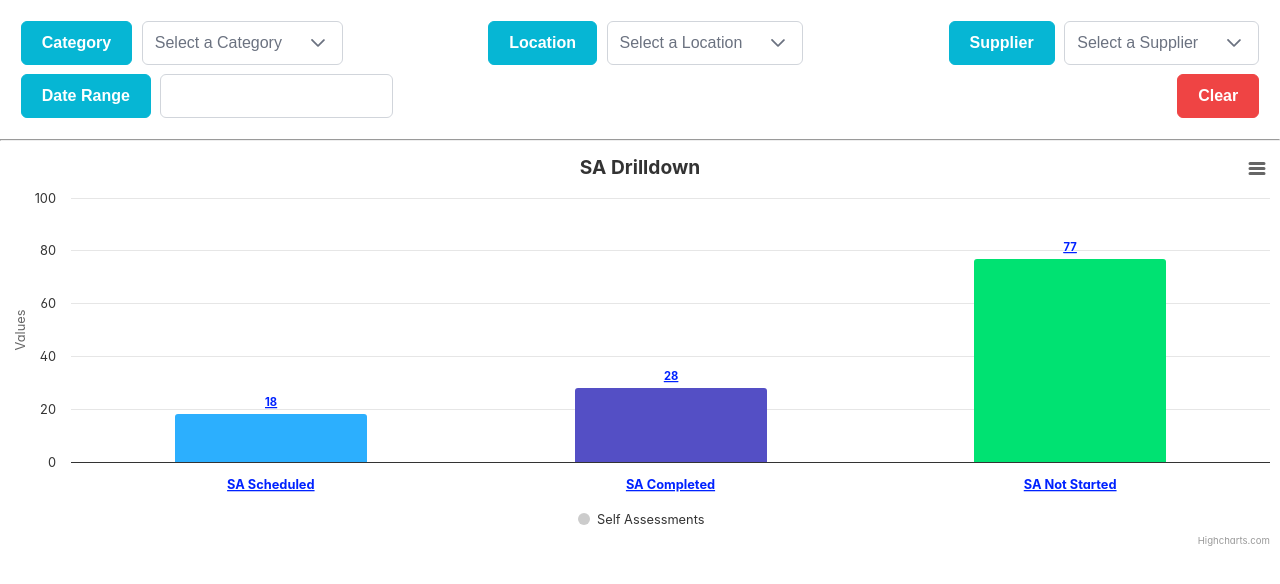
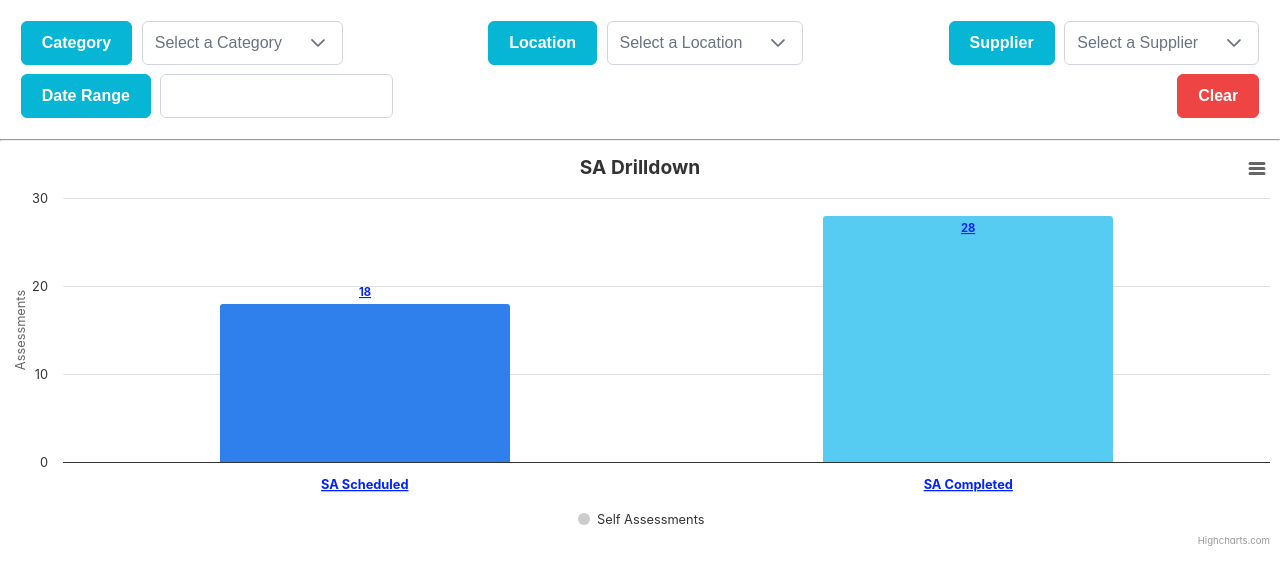
Before and after one commit to bishop254/react-high-charts, a React (Create React App) app: page / in a window 1280 px wide. Shown: the top 584 px of the page. Built offline with nearby package versions, Linux system fonts and the light colour scheme; a web font is replaced by a local one.

Commit message:
Added table for modal

```diff
--- a/src/components/self-assessments.js
+++ b/src/components/self-assessments.js
@@ -8,6 +8,9 @@ import { useEffect, useState, useRef } from "react";
 import { Calendar } from "primereact/calendar";
 import { Button } from "primereact/button";
 import { MultiSelect } from "primereact/multiselect";
+import { Dialog } from "primereact/dialog";
+import { DataTable } from "primereact/datatable";
+import { Column } from "primereact/column";
 
 import drilldown from "highcharts/modules/drilldown";
 import exporting from "highcharts/modules/exporting";
@@ -22,7 +25,10 @@ function SelfAssessments() {
   const [selectedData, setSelectedData] = useState([]);
   const [saScheduled, setSaScheduled] = useState([]);
   const [saCompleted, setSaCompleted] = useState([]);
-  const [saNotStarted, setSaNotStarted] = useState([]);
+
+  const [isModalVisible, setIsModalVisible] = useState(false);
+  const [modalData, setModalData] = useState([]);
+  const [modalTitle, setModalTitle] = useState("");
 
   const chartRef = useRef(null);
 
@@ -37,22 +43,73 @@ function SelfAssessments() {
     )
   );
 
+  const navigosPalette = {
+    primary: "#2F80ED",
+    secondary: ["#56CCF2", "#27AE60", "#F2994A", "#EB5757"],
+    neutral: ["#333333", "#828282", "#BDBDBD", "#E0E0E0", "#F2F2F2"],
+  };
+
   const options = {
-    chart: { type: "column" },
-    title: { text: "SA Drilldown" },
-    xAxis: { type: "category" },
-    legend: { enabled: true },
+    chart: { type: "column", backgroundColor: "#FFFFFF" },
+    title: {
+      text: "SA Drilldown",
+      style: { color: navigosPalette.neutral[0] }, // #333333
+    },
+    xAxis: {
+      type: "category",
+      labels: {
+        style: { color: navigosPalette.neutral[0] }, // #333333
+      },
+    },
+    yAxis: {
+      title: { text: "Assessments" },
+      labels: { style: { color: navigosPalette.neutral[0] } }, // #333333
+      gridLineColor: navigosPalette.neutral[3], // #E0E0E0
+    },
+    legend: {
+      enabled: true,
+      itemStyle: { color: navigosPalette.neutral[0] }, // #333333
+    },
     plotOptions: {
       series: {
         borderWidth: 0,
-        dataLabels: { enabled: true },
+        dataLabels: {
+          enabled: true,
+          style: {
+            color: "#333333",
+            textOutline: "none",
+          },
+        },
+        point: {
+          events: {
+            click: function () {
+              const pointName = this.name;
+              let dataToShow = [];
+
+              if (pointName === "SA Scheduled") dataToShow = saScheduled;
+              else if (pointName === "SA Completed") dataToShow = saCompleted;
+
+              setModalTitle(pointName);
+              setModalData(dataToShow);
+              setIsModalVisible(true);
+            },
+          },
+        },
       },
     },
+
+    colors: ["#2F80ED", "#56CCF2", "#27AE60"],
     tooltip: {
+      backgroundColor: "#FFFFFF",
+      borderColor: navigosPalette.primary,
+      style: {
+        color: navigosPalette.neutral[0],
+      },
       headerFormat: "<span style='font-size:11px'>{series.name}</span><br>",
       pointFormat:
         "<span style='color:{point.color}'>{point.name}</span>: <b>{point.y}</b> assessments<br/>",
     },
+    colors: [navigosPalette.primary, ...navigosPalette.secondary],
     series: [
       {
         name: "Self Assessments",
@@ -68,46 +125,99 @@ function SelfAssessments() {
             y: saCompleted.length,
             drilldown: "saCompleted",
           },
-          {
-            name: "SA Not Started",
-            y: saNotStarted.length,
-            drilldown: "saNotStarted",
-          },
         ],
       },
     ],
-    drilldown: {
-      series: [
-        {
-          id: "saScheduled",
-          data: saScheduled.map((item) => [
-            item.vendor?.supplierName || "Unknown",
-            1,
-          ]),
-        },
-        {
-          id: "saCompleted",
-          data: saCompleted.map((item) => [
-            item.vendor?.supplierName || "Unknown",
-            1,
-          ]),
-        },
-        {
-          id: "saNotStarted",
-          data: saNotStarted.map((item) => [
-            item.vendor?.supplierName || "Unknown",
-            1,
-          ]),
-        },
-      ],
-    },
     exporting: {
       enabled: true,
       fallbackToExportServer: false,
       sourceWidth: 800,
       sourceHeight: 400,
     },
+    accessibility: {
+      enabled: true,
+      description: "Bar chart showing SA statuses with drilldown by vendor.",
+      point: {
+        valueDescriptionFormat: "{index}. {point.name}, {point.y} assessments.",
+      },
+    },
   };
+
+  // const options = {
+  //   chart: {
+  //     type: "column",
+  //     backgroundColor: "#FFFFFF",
+  //     style: {
+  //       fontFamily: "Inter, Roboto, sans-serif",
+  //     },
+  //   },
+  //   title: {
+  //     text: "SA Drilldown",
+  //     style: {
+  //       color: navigosPalette.neutral[0],
+  //       fontSize: "20px",
+  //       fontWeight: "bold",
+  //     },
+  //   },
+  //   xAxis: {
+  //     type: "category",
+  //     labels: {
+  //       style: {
+  //         color: navigosPalette.neutral[0],
+  //         fontSize: "14px",
+  //         fontFamily: "Inter, Roboto, sans-serif",
+  //       },
+  //     },
+  //   },
+  //   yAxis: {
+  //     title: {
+  //       text: "Assessments",
+  //       style: {
+  //         fontSize: "14px",
+  //         fontFamily: "Inter, Roboto, sans-serif",
+  //       },
+  //     },
+  //     labels: {
+  //       style: {
+  //         color: navigosPalette.neutral[0],
+  //         fontSize: "14px",
+  //         fontFamily: "Inter, Roboto, sans-serif",
+  //       },
+  //     },
+  //     gridLineColor: navigosPalette.neutral[3],
+  //   },
+  //   tooltip: {
+  //     backgroundColor: "#FFFFFF",
+  //     borderColor: navigosPalette.primary,
+  //     style: {
+  //       color: navigosPalette.neutral[0],
+  //       fontSize: "12px",
+  //       fontFamily: "Inter, Roboto, sans-serif",
+  //     },
+  //   },
+  //   legend: {
+  //     itemStyle: {
+  //       color: navigosPalette.neutral[0],
+  //       fontFamily: "Inter, Roboto, sans-serif",
+  //       fontSize: "12px",
+  //       fontStyle: "italic",
+  //     },
+  //   },
+  //   plotOptions: {
+  //     series: {
+  //       borderWidth: 0,
+  //       dataLabels: {
+  //         enabled: true,
+  //         style: {
+  //           color: "#333333",
+  //           textOutline: "none",
+  //           fontSize: "12px",
+  //           fontFamily: "Inter, Roboto, sans-serif",
+  //         },
+  //       },
+  //     },
+  //   },
+  // };
 
   useEffect(() => {
     setSelectedData(supplierAssessmentData);
@@ -161,10 +271,6 @@ function SelfAssessments() {
       )
     );
 
-    setSaNotStarted(
-      filtered.filter((item) => item.assessmentStartDate == null)
-    );
-
     setSelectedData(filtered);
   }, [selectedCategory, selectedLocation, selectedSupplier, selectedDates]);
 
@@ -177,7 +283,7 @@ function SelfAssessments() {
   };
 
   return (
-    <div>
+    <div className="chartDiv">
       <div className="filterHeader">
         <div>
           <Button label="Category" className="m-1" />
@@ -249,6 +355,37 @@ function SelfAssessments() {
           chartRef.current = chart;
         }}
       />
+
+      <Dialog
+        header={modalTitle}
+        visible={isModalVisible}
+        style={{ width: "80vw" }}
+        modal
+        onHide={() => setIsModalVisible(false)}
+      >
+        <DataTable
+          value={modalData}
+          paginator
+          rows={10}
+          stripedRows
+          responsiveLayout="scroll"
+        >
+          <Column field="vendor.supplierName" header="Supplier" />
+          <Column field="vendor.supplierLocation" header="Location" />
+          <Column field="vendor.supplierCategory" header="Category" />
+          <Column field="assessmentStartDate" header="Start Date" />
+          <Column
+            header="Status"
+            body={(rowData) =>
+              rowData.assessmentStartDate == null
+                ? "Not Started"
+                : rowData.supplierAssignmentSubmission?.type === 0
+                ? "Scheduled"
+                : "Completed"
+            }
+          />
+        </DataTable>
+      </Dialog>
     </div>
   );
 }
```
